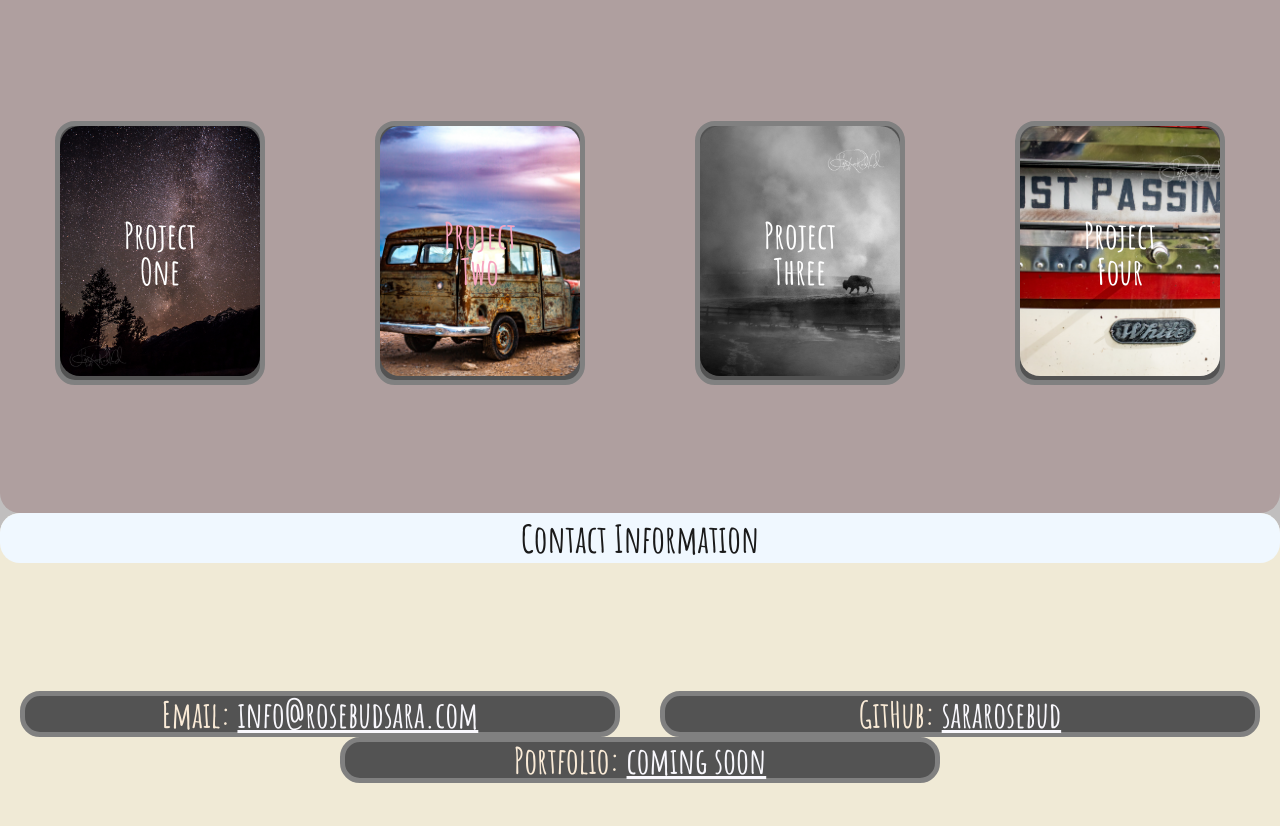
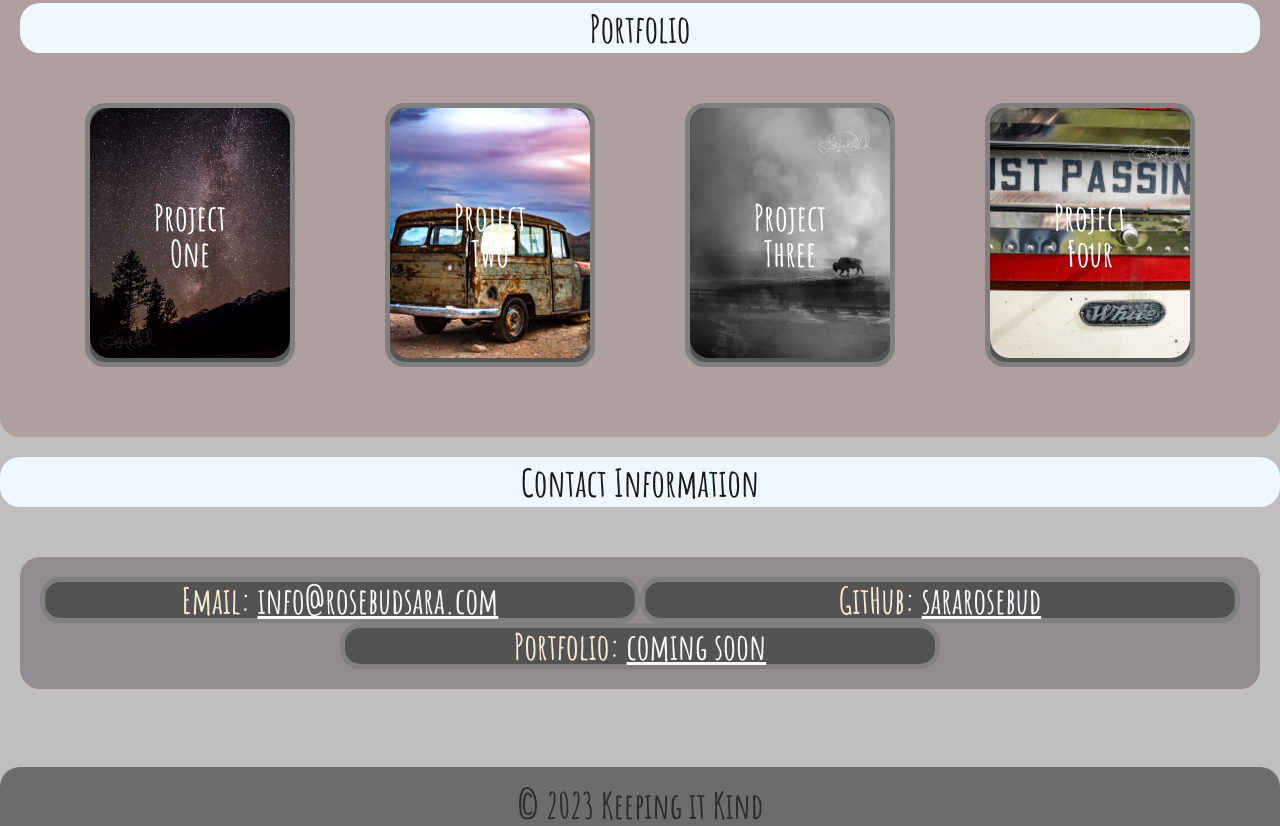
Before and after one commit to sararosebud/SaraPortfolio, a plain HTML site: page index.html in a window 1280 px wide. Shown: the part 689-1515 px from the top of the page. Drawn offline with Linux system fonts and the light colour scheme.

Commit message:
changes made to new branch to test before committing to main

```diff
--- a/assets/css/styles.css
+++ b/assets/css/styles.css
@@ -11,6 +11,8 @@
 *
 
   /* Element selectors */
+
+
   body {
   background-color: rgb(192, 190, 190);
   margin: 0;
@@ -23,6 +25,7 @@
    margin: 0;
    padding: 0;
 }
+
 
 header {
   height: 100%;
@@ -54,6 +57,34 @@ nav a {
   text-align: center;
 }
 
+/* button {
+  width: 250px;
+  margin: 0 .5%;
+  font-size: 200%;
+  color: #282a2c;
+  background-color: #fff;
+  border: 3px solid #010407;
+  border-radius: 20px;
+}
+
+/* The user's cursor is positioned over the element */
+/* button:hover {
+  background-color: #63504e;
+  color: #db5454;
+} */
+
+/* The user is actively pressing down on the element */
+/* button:active { */
+  /* font-size: 180%;
+  box-shadow: 0 0 10px #000 inset; */
+/* } */
+
+/* The element is currently in focus, either by tabbing to or clicking on it */
+/* button:focus {
+  outline: none;
+  border-color: #8ac4ff;
+} */
+
 h1 {
   color: #312f2f;
   font-size: 48px;
@@ -76,6 +107,24 @@ figure {
 
 ul {
   list-style-type: none;
+  padding: 0;
+  margin: 50px 20px;
+}
+
+ul li {
+  margin: auto;
+  display: inline-block;
+
+}
+ul li img {
+  width: 100%;
+  height: 100%;
+  display: flexbox;
+  flex-wrap: wrap;
+}
+ul li:hover img {
+  transform: scale(1.25);
+  box-shadow: 0 0 10px rgba(0, 0, 0, 0.5);
 }
 
 img {
@@ -85,13 +134,15 @@ img {
 
 
 
+
+
 /* Class selector */
 
 .container {
   position:relative;
   text-align: center;
   color: white;
-  justify-content:space-around
+  justify-content:space-around;
 
 }
 
@@ -110,8 +161,7 @@ img {
 .flex-container-1 {
   display: flex;
   flex-wrap: wrap;
-  padding-top:10%;
-  justify-content:space-around;
+    justify-content:space-around;
   overflow: auto;
 }
 
@@ -191,6 +241,26 @@ img {
   }
 }
 
+.image-radius {
+  border-radius: 20px;
+}
+.image-padding {
+  /* Sets padding on all sides to 20px */
+  padding: 20px;
+  background-color: #928b8f;
+}
+
+.image-border {
+  /* Sets border on all sides */
+  border: 10px solid #f0ead6cb;
+}
+
+.image-margin {
+  /* Sets all sides to 20px */
+  margin: 20px;
+}
+
+
 
 /* ID selector */
 
@@ -205,7 +275,9 @@ img {
   text-align: center;
   font-size: 36px;
   user-select: all;
+
 }
+
 #figure {
   width: 100%;
   max-height:fit-content;
@@ -220,12 +292,10 @@ img {
   max-width: 100%;
   border-radius: 20px;
   max-height: fit-content;
-  padding-bottom: 10%;
+
   font-size: 28px;
   text-align: center;
      background-color: #af9f9f;
-
-
 
 }
 
@@ -253,7 +323,7 @@ img {
   background-color: rgb(83, 83, 83);
   text-align: center;
   font-size: 36px;
-  color: rgb(247, 164, 192);
+  color: rgb(252, 252, 252);
 
 }
 
@@ -288,9 +358,12 @@ img {
   max-width: 100%;
   border-radius: 20px;
   max-height: fit-content;
-  padding-bottom: 10%;
+  padding-top:20px;
+
   font-size: 28px;
   text-align: center;
+
+
 
   /* display: flex;
   flex-direction: row;
@@ -303,7 +376,7 @@ img {
   line-height: auto;
   border-radius: 20px;
 /*  */
-  background-color: #f0ead6;
+
   /* font-size: 28px; */
   /* text-align: center; */
 }
@@ -370,25 +443,6 @@ img {
   color: rgb(107, 109, 109);
 }
 
-.image-radius {
-  border-radius: 20px;
-}
-.image-padding {
-  /* Sets padding on all sides to 20px */
-  padding: 20px;
-  background-color: #928b8f;
-}
-
-.image-border {
-  /* Sets border on all sides */
-  border: 10px solid #f0ead6cb;
-}
-
-.image-margin {
-  /* Sets all sides to 20px */
-  margin: 20px;
-}
-
 footer {
   background-color: rgb(107, 109, 109);
   color: #2c2c2b;
@@ -396,6 +450,7 @@ footer {
   height: 100px;
   margin: auto;
   padding-bottom: 50px;
+  padding-top: 20px;
 
   line-height: auto;
   border-radius: 20px;
--- a/index.html
+++ b/index.html
@@ -27,7 +27,7 @@
          </nav>
 
         <main>
-            <section class="about-me" id="about-me-section">
+            <section class="about-me image-padding" id="about-me-section">
              <h2>About Me</h2>
             <figure id="figure" class="hover box ">
 
@@ -43,20 +43,20 @@
       </section>
 
 
-      <section  id="portfolio-section" class="flex-container hover code-card card-header">
+      <section  id="portfolio-section" class="flex-container hover image-padding">
         <h2>Portfolio</h2>
         <ul class="flex-container-1" id="projects">
 
-            <li id="project1" class="highlighted-text-1 hover container"><a href="https://sararosebud.github.io/SaraPortfolio/" alt="Project One" style="width:100%" target="_blank"><img src="assets\images\Tetonstars.jpg" title="Project One" alt="placeholder image" class="highlighted-text-1 hover"/></a>
+            <li id="project1" class="highlighted-text-1 hover container zoom"><a href="https://sararosebud.github.io/SaraPortfolio/" alt="Project One" style="width:100%" target="_blank"><img src="assets\images\Tetonstars.jpg" title="Project One" alt="night stars with mountains and pine trees" class="highlighted-text-1 hover"/></a>
               <div class="centered">Project One</div></li>
 
-              <li id="project2" class="highlighted-text-1 hover container"><a href="https://sararosebud.github.io/SaraPortfolio/" alt="Project Two" style="width:100%" target="_blank"><img src="assets\images\Terlingua-2.jpg" title="Project Two" alt="placeholder image" class="highlighted-text-1 hover"/></a>
+              <li id="project2" class="highlighted-text-1 hover container zoom"><a href="https://sararosebud.github.io/SaraPortfolio/" alt="Project Two" style="width:100%" target="_blank"><img src="assets\images\Terlingua-2.jpg" title="Project Two" alt="placeholder image" class="highlighted-text-1 hover"/></a>
                 <div class="centered">Project Two</div></li>
 
-                <li id="project3" class="highlighted-text-1 hover container"><a href="https://sararosebud.github.io/SaraPortfolio/" alt="Project Three" style="width:100%" target="_blank"><img src="assets\images\foggybison.jpg" title="Project Three" alt="placeholder image" class="highlighted-text-1 hover"/></a>
+                <li id="project3" class="highlighted-text-1 hover container zoom"><a href="https://sararosebud.github.io/SaraPortfolio/" alt="Project Three" style="width:100%" target="_blank"><img src="assets\images\foggybison.jpg" title="Project Three" alt="placeholder image" class="highlighted-text-1 hover"/></a>
                   <div class="centered">Project Three</div></li>
 
-                  <li id="project4" class="highlighted-text-1 hover container"><a href="https://sararosebud.github.io/SaraPortfolio/" alt="Project Four" style="width:100%" target="_blank"><img src="assets\images\just-passing-thru-2.jpg" title="Project Four" alt="placeholder image" class="highlighted-text-1 hover"/></a>
+                  <li id="project4" class="highlighted-text-1 hover container zoom"><a href="https://sararosebud.github.io/SaraPortfolio/" alt="Project Four" style="width:100%" target="_blank"><img src="assets\images\just-passing-thru-2.jpg" title="Project Four" alt="placeholder image" class="highlighted-text-1 hover"/></a>
                     <div class="centered">Project Four</div></li>
 
 
@@ -69,12 +69,11 @@
     </section>
 
 
-
       <section id="contact-section" class="flex-container hover code-card card-header">
 
         <h2>Contact Information</h2>
-        <ul class="flex-container-1" id="contact">
-          <li  id="email">Email: <a class="highlighted-text hover code-card card-header" id='hltext' href="#">info@rosebudsara.com</a></li>
+        <ul id="contact" class="container flex-container-1  image-radius image-padding">
+          <li id="email">Email: <a class="highlighted-text hover code-card card-header" id='hltext' href="#">info@rosebudsara.com</a></li>
           <li id="github">GitHub: <a  class="highlighted-text hover code-card card-header" id='hltext' href="https://github.com/sararosebud" target="_blank">sararosebud</a></li>
           <li id="portfoliocontact">Portfolio: <a  class="highlighted-text hover code-card card-header" id='hltext' href="#">coming soon</a></li>
         </ul>
```
